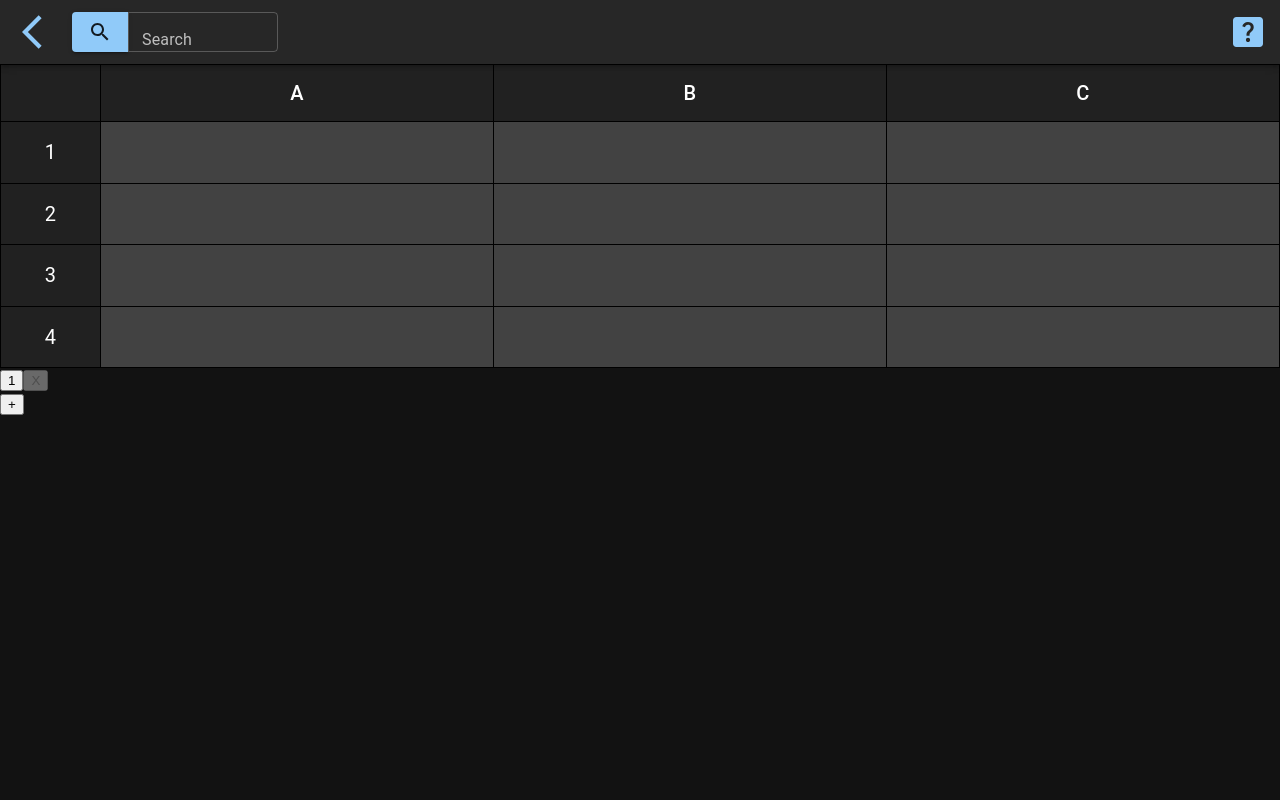
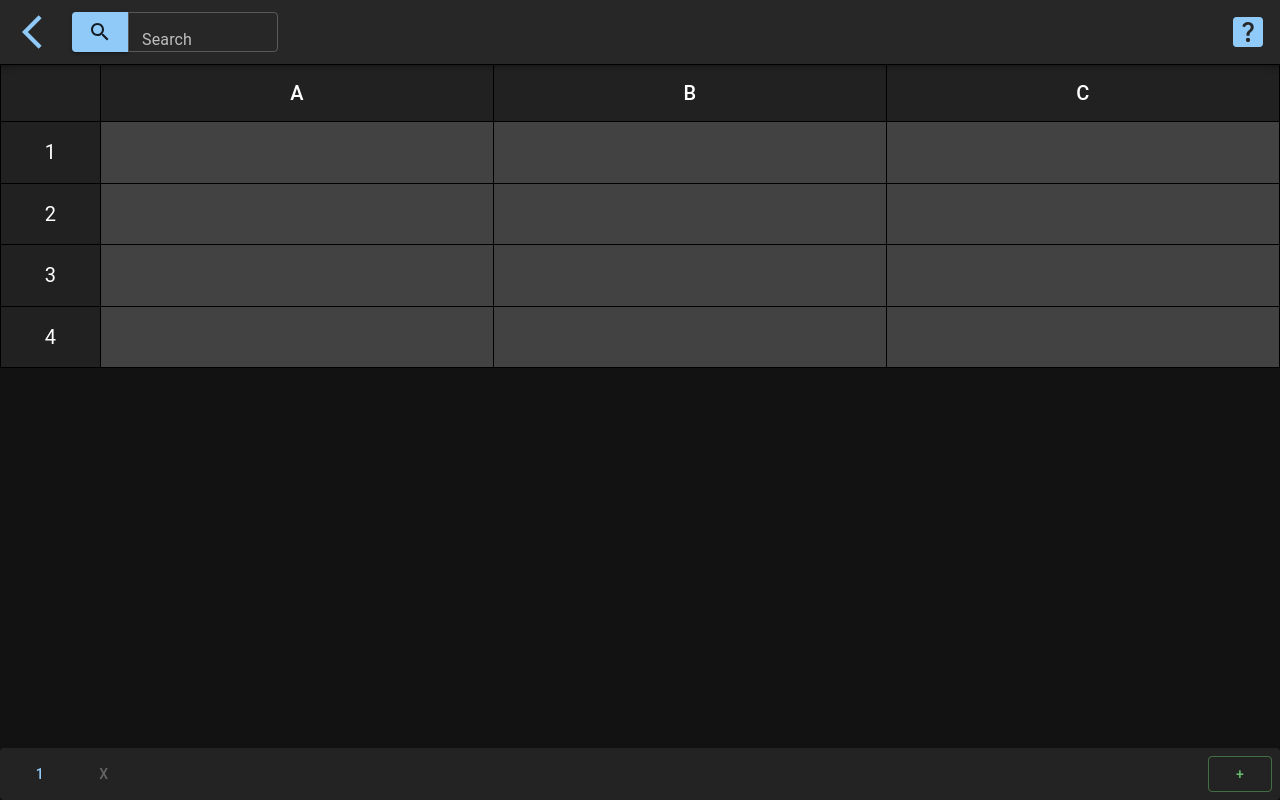
Before and after one commit to k4-100/calc, a React (Create React App) app: page /calc in a window 1280 px wide. Built offline with nearby package versions, Linux system fonts and the light colour scheme.

Commit message:
Started reworking SheetBar

```diff
--- a/src/components/Sheet/SheetBar.tsx
+++ b/src/components/Sheet/SheetBar.tsx
@@ -1,9 +1,10 @@
 import React from "react";
-import { useGlobalContext } from "../../context";
-import SheetBarButton from "./SheetBarButton";
 import _ from "lodash";
 import { v4 as uuidv4 } from "uuid";
+import { Box, Button, Paper } from "@mui/material";
+import { useGlobalContext } from "../../context";
 import { TableClass } from "../../utility/Classes";
+import SheetBarButton from "./SheetBarButton";
 
 const SheetBar = () => {
   const { sheet, setSheet } = useGlobalContext();
@@ -18,23 +19,48 @@ const SheetBar = () => {
   };
 
   return (
-    <div className="SheetBar">
-      <div className="d-flex">
-        <div className="d-flex">
-          {sheet.tables.length &&
-            sheet.tables.map((tab, i) => (
-              <SheetBarButton name={`${i + 1}`} id={tab.id} key={i} />
-            ))}
-        </div>
-        <button
-          type="button"
-          className="btn btn-success ms-auto me-2"
+    <Paper
+      elevation={2}
+      sx={{
+        display: "flex",
+        position: "fixed",
+        bottom: 0,
+        p: 1,
+        width: "100%",
+      }}
+    >
+      <Box
+        sx={{
+          display: "flex",
+          overflowX: "scroll",
+          pr: 5,
+          boxSizing: "border-box",
+          // ml: "auto",
+        }}
+      >
+        {sheet.tables.length &&
+          sheet.tables.map((tab, i) => (
+            <SheetBarButton name={`${i + 1}`} id={tab.id} key={i} />
+          ))}
+      </Box>
+      <Box
+        sx={{
+          ml: "auto",
+          pl: 5,
+        }}
+      >
+        <Button
+          variant="outlined"
+          color="success"
           onClick={() => handleTableAdd()}
+          sx={{
+            width: "20px",
+          }}
         >
           +
-        </button>
-      </div>
-    </div>
+        </Button>
+      </Box>
+    </Paper>
   );
 };
 
--- a/src/components/Sheet/SheetBarButton.tsx
+++ b/src/components/Sheet/SheetBarButton.tsx
@@ -1,6 +1,7 @@
 import React from "react";
 import _ from "lodash";
 import { useGlobalContext } from "../../context";
+import { Box, Button } from "@mui/material";
 
 /**
  *
@@ -35,21 +36,27 @@ const SheetBarButton: React.FC<{ name: string; id: string }> = ({
   };
 
   return (
-    <div className="SheetBarButton h-100 mx-2">
-      <button
+    // <div className="SheetBarButton h-100 mx-2">
+    <Box
+      sx={{
+        display: "flex",
+      }}
+    >
+      <Button
         className="btn btn-primary px-5 rounded-0"
         onClick={() => handleSwitchToNextTable(id)}
       >
         {name}
-      </button>
-      <button
+      </Button>
+      <Button
         className="btn btn-danger  rounded-0"
         onClick={() => handleDelClick(id)}
         disabled={sheet.tables.length < 2}
       >
         X
-      </button>
-    </div>
+      </Button>
+    </Box>
+    // </div>
   );
 };
 
```
